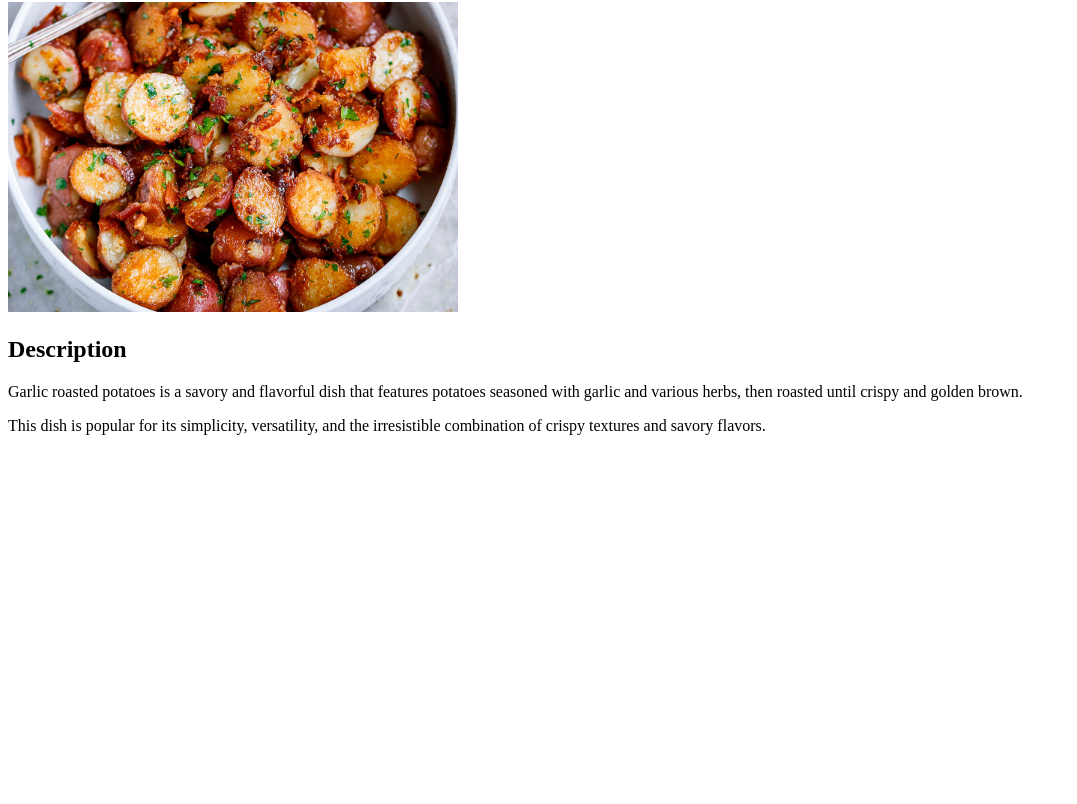
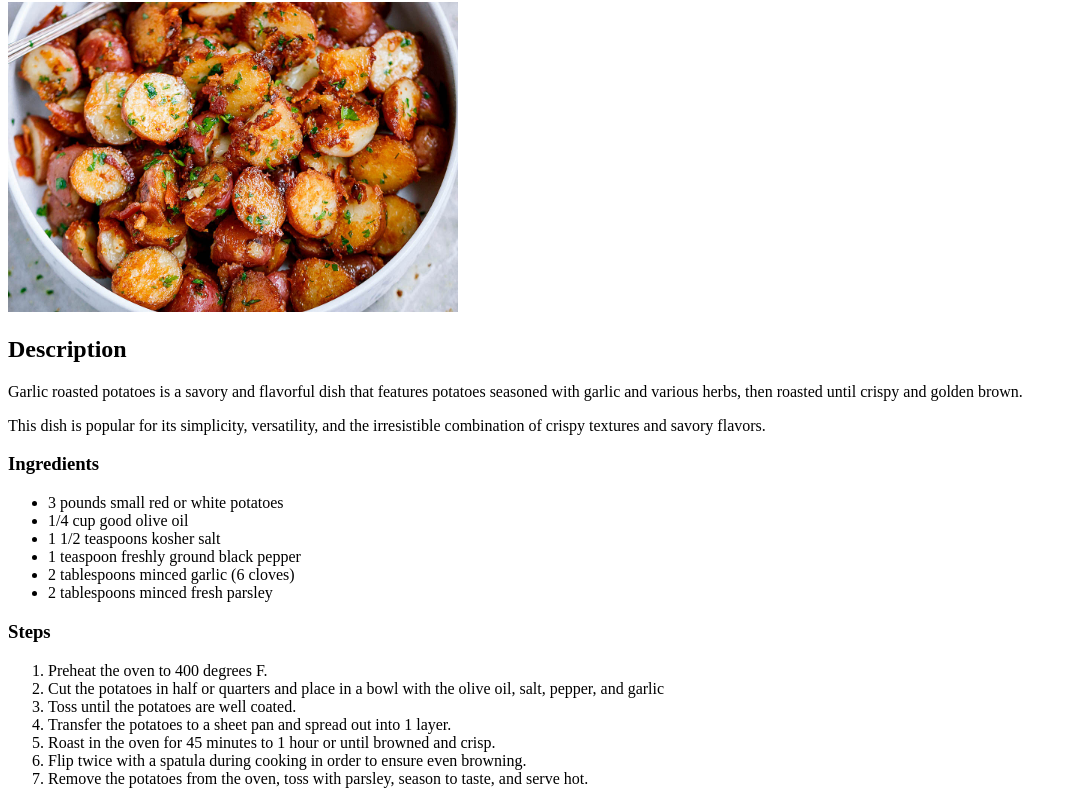
Before and after one commit to veronicabreguta/odin-recipes, a plain HTML site: page recipes/roasted-potatoes.html in a window 1280 px wide. Shown: the part 78-882 px from the top of the page, without its empty margins (0-1077 px from the left). Before the commit the page ends 800 px from the top, so only its background shows below. Drawn offline with Linux system fonts and the light colour scheme.

Commit message:
Add ingredients and steps to roasted pototes page

```diff
--- a/recipes/roasted-potatoes.html
+++ b/recipes/roasted-potatoes.html
@@ -15,5 +15,26 @@
         roasted until crispy and golden brown. </p>
     <p>This dish is popular for its simplicity, versatility, and the
         irresistible combination of crispy textures and savory flavors.</p>
+
+    <h3>Ingredients</h3>
+    <ul>
+        <li>3 pounds small red or white potatoes</li>
+        <li>1/4 cup good olive oil</li>
+        <li>1 1/2 teaspoons kosher salt</li>
+        <li>1 teaspoon freshly ground black pepper</li>
+        <li>2 tablespoons minced garlic (6 cloves)</li>
+        <li>2 tablespoons minced fresh parsley</li>
+    </ul>
+
+    <h3>Steps</h3>
+    <ol>
+        <li>Preheat the oven to 400 degrees F.</li>
+        <li>Cut the potatoes in half or quarters and place in a bowl with the olive oil, salt, pepper, and garlic</li>
+        <li>Toss until the potatoes are well coated.</li>
+        <li>Transfer the potatoes to a sheet pan and spread out into 1 layer. </li>
+        <li>Roast in the oven for 45 minutes to 1 hour or until browned and crisp.</li>
+        <li>Flip twice with a spatula during cooking in order to ensure even browning.</li>
+        <li>Remove the potatoes from the oven, toss with parsley, season to taste, and serve hot.</li>
+    </ol>
 </body>
 </html>
```
